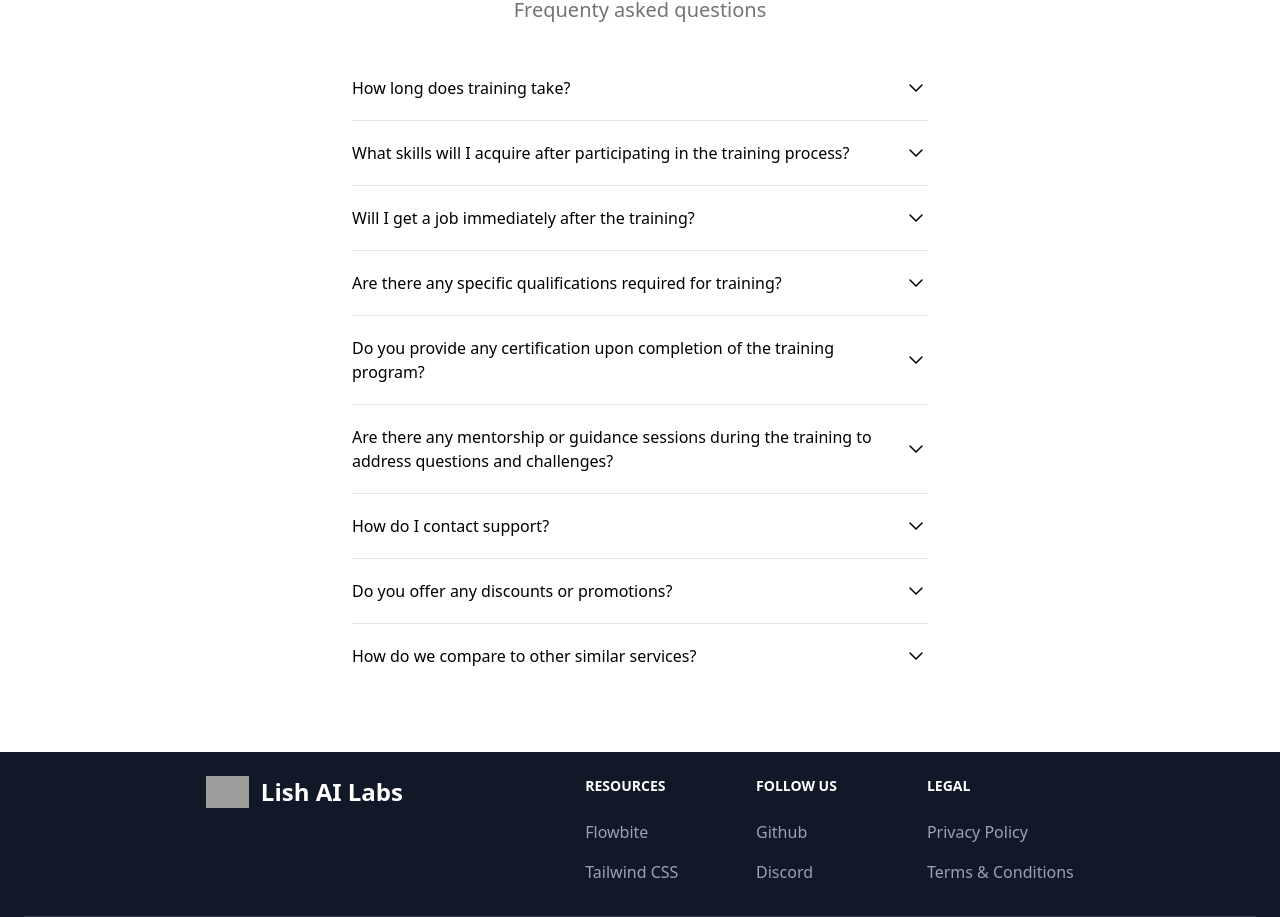
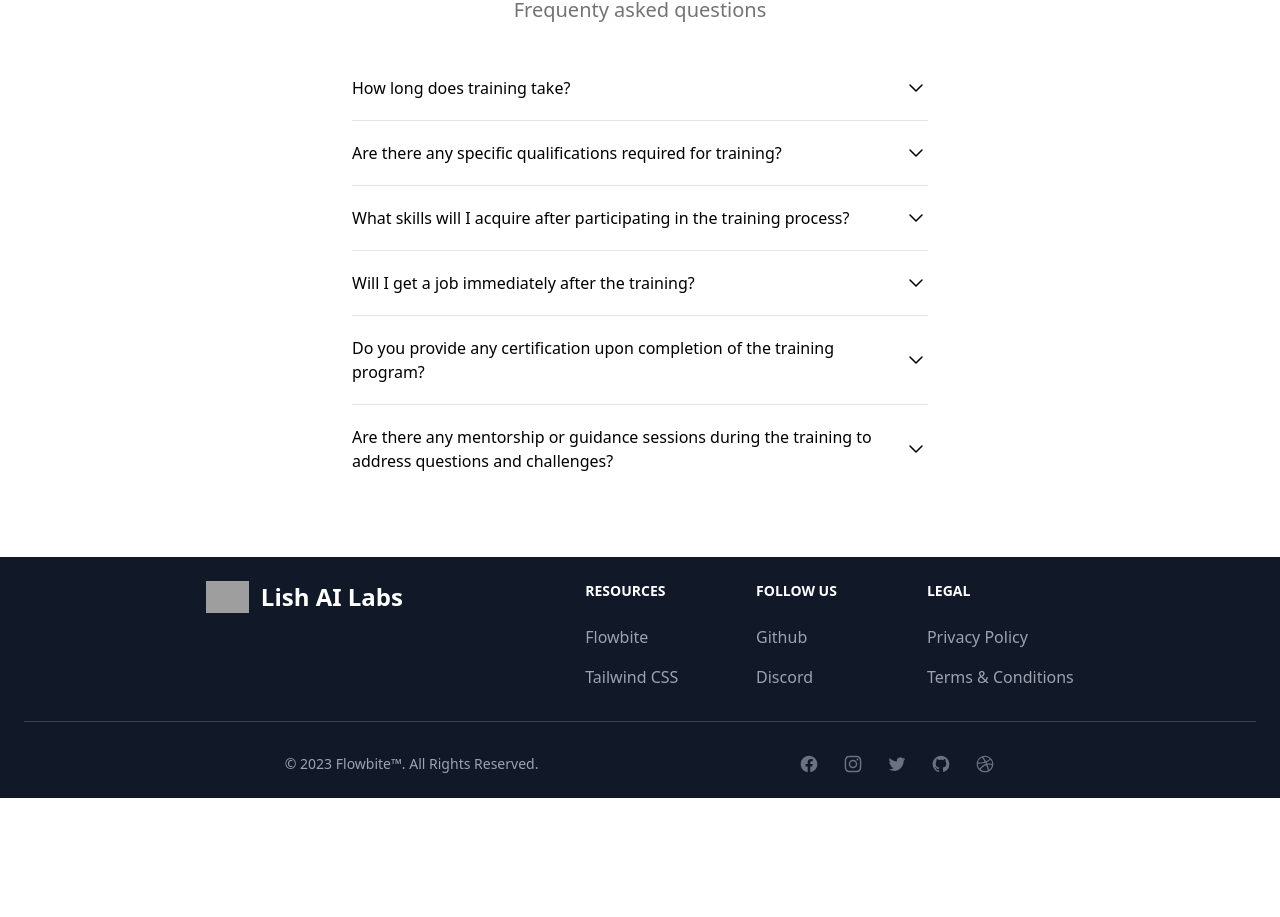
Before and after one commit to joe052/lish-web, an Angular app in the folder web/: page /training in a window 1280 px wide. Shown: the part 2616-3533 px from the top of the page. After the commit the page ends 3414 px from the top, so only its background shows below. Built offline with nearby package versions, Linux system fonts and the light colour scheme; grey boxes are pictures that could not be loaded.

Commit message:
added FAQs

```diff
--- a/web/src/app/layout/components/pages/training/training.component.html
+++ b/web/src/app/layout/components/pages/training/training.component.html
@@ -215,6 +215,23 @@
     <div class="py-5">
       <details class="group">
         <summary class="flex justify-between items-center font-medium cursor-pointer list-none">
+          <span> Are there any specific qualifications required for training?</span>
+          <span class="transition group-open:rotate-180">
+            <svg fill="none" height="24" shape-rendering="geometricPrecision" stroke="currentColor"
+              stroke-linecap="round" stroke-linejoin="round" stroke-width="1.5" viewBox="0 0 24 24" width="24">
+              <path d="M6 9l6 6 6-6"></path>
+            </svg>
+          </span>
+        </summary>
+        <p class="text-neutral-600 mt-3 group-open:animate-fadeIn">
+          No specific qualifications are required; anyone with an interest in data labeling and AI can apply and
+          participate in the training
+        </p>
+      </details>
+    </div>
+    <div class="py-5">
+      <details class="group">
+        <summary class="flex justify-between items-center font-medium cursor-pointer list-none">
           <span> What skills will I acquire after participating in the training process?</span>
           <span class="transition group-open:rotate-180">
             <svg fill="none" height="24" shape-rendering="geometricPrecision" stroke="currentColor"
@@ -247,23 +264,7 @@
         </p>
       </details>
     </div>
-    <div class="py-5">
-      <details class="group">
-        <summary class="flex justify-between items-center font-medium cursor-pointer list-none">
-          <span> Are there any specific qualifications required for training?</span>
-          <span class="transition group-open:rotate-180">
-            <svg fill="none" height="24" shape-rendering="geometricPrecision" stroke="currentColor"
-              stroke-linecap="round" stroke-linejoin="round" stroke-width="1.5" viewBox="0 0 24 24" width="24">
-              <path d="M6 9l6 6 6-6"></path>
-            </svg>
-          </span>
-        </summary>
-        <p class="text-neutral-600 mt-3 group-open:animate-fadeIn">
-          No specific qualifications are required; anyone with an interest in data labeling and AI can apply and
-          participate in the training
-        </p>
-      </details>
-    </div>
+
     <div class="py-5">
       <details class="group">
         <summary class="flex justify-between items-center font-medium cursor-pointer list-none">
@@ -298,60 +299,5 @@
         </p>
       </details>
     </div>
-    <div class="py-5">
-      <details class="group">
-        <summary class="flex justify-between items-center font-medium cursor-pointer list-none">
-          <span> How do I contact support?</span>
-          <span class="transition group-open:rotate-180">
-            <svg fill="none" height="24" shape-rendering="geometricPrecision" stroke="currentColor"
-              stroke-linecap="round" stroke-linejoin="round" stroke-width="1.5" viewBox="0 0 24 24" width="24">
-              <path d="M6 9l6 6 6-6"></path>
-            </svg>
-          </span>
-        </summary>
-        <p class="text-neutral-600 mt-3 group-open:animate-fadeIn">
-          If you need help with the platform or have any other questions, you
-          can contact the company's support team by submitting a support request
-          through the website or by emailing support@We.com.
-        </p>
-      </details>
-    </div>
-    <div class="py-5">
-      <details class="group">
-        <summary class="flex justify-between items-center font-medium cursor-pointer list-none">
-          <span> Do you offer any discounts or promotions?</span>
-          <span class="transition group-open:rotate-180">
-            <svg fill="none" height="24" shape-rendering="geometricPrecision" stroke="currentColor"
-              stroke-linecap="round" stroke-linejoin="round" stroke-width="1.5" viewBox="0 0 24 24" width="24">
-              <path d="M6 9l6 6 6-6"></path>
-            </svg>
-          </span>
-        </summary>
-        <p class="text-neutral-600 mt-3 group-open:animate-fadeIn">
-          We may offer discounts or promotions from time to time. To stay
-          up-to-date on the latest deals and special offers, you can sign up for
-          the company's newsletter or follow it on social media.
-        </p>
-      </details>
-    </div>
-    <div class="py-5">
-      <details class="group">
-        <summary class="flex justify-between items-center font-medium cursor-pointer list-none">
-          <span> How do we compare to other similar services?</span>
-          <span class="transition group-open:rotate-180">
-            <svg fill="none" height="24" shape-rendering="geometricPrecision" stroke="currentColor"
-              stroke-linecap="round" stroke-linejoin="round" stroke-width="1.5" viewBox="0 0 24 24" width="24">
-              <path d="M6 9l6 6 6-6"></path>
-            </svg>
-          </span>
-        </summary>
-        <p class="text-neutral-600 mt-3 group-open:animate-fadeIn">
-          This platform is a highly reliable and feature-rich service that
-          offers a wide range of tools and functionality. It is competitively
-          priced and offers a variety of billing options to suit different needs
-          and budgets.
-        </p>
-      </details>
-    </div>
   </div>
 </div>
```
